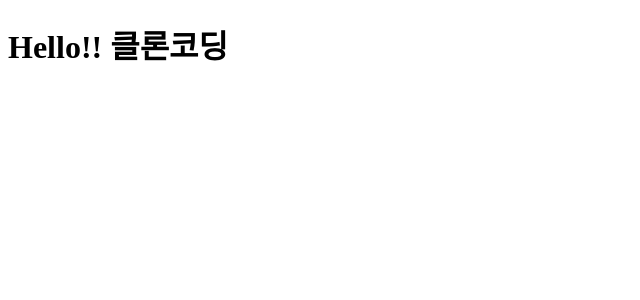
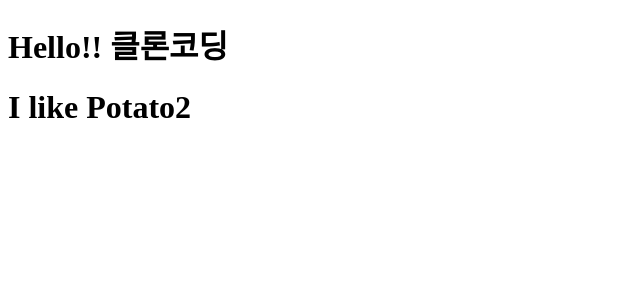
Before and after one commit to yunyoung1819/netflix-movie-app, a React (Create React App) app: page / in a window 1280 px wide. Shown: the top 300 px of the page, without its empty margins (0-640 px from the left). Built offline with nearby package versions, Linux system fonts and the light colour scheme.

Commit message:
클론코딩 영화 앱 만들기

```diff
--- a/src/App.js
+++ b/src/App.js
@@ -1,9 +1,15 @@
 import React from 'react';
+
+function Food(props) {
+    console.log(props);
+    return <h1> I like Potato2 </h1>
+}
 
 function App() {
   return (
       <div>
         <h1>Hello!! 클론코딩 </h1>
+          <Food fav="kimchi" something={true} papapapa={['hello', 1, 2, 3, 4, true]}/>
       </div>
   );
 }
--- a/src/Potato.js
+++ /dev/null
@@ -1 +0,0 @@
-import React from 'react';
```
